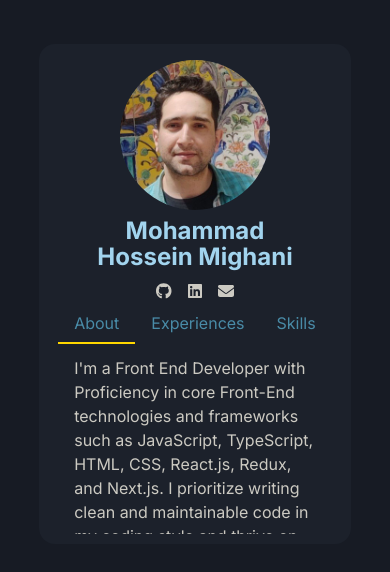
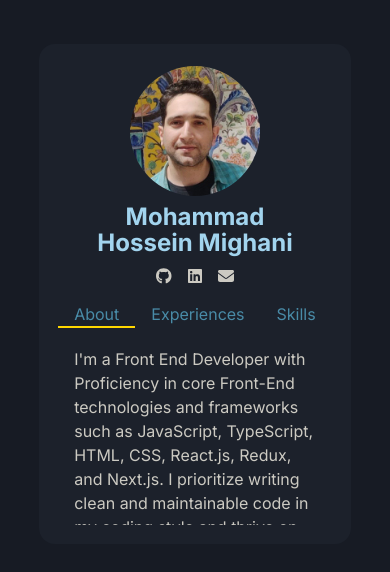
Before and after one commit to MHMighani/mhmighani.github.io, a Next.js app: page / in a window 390 px wide. Shown: the part 128-700 px from the top of the page. Built offline with nearby package versions, Linux system fonts and the light colour scheme.

Commit message:
fix: style

```diff
--- a/src/components/NavigationSection/index.tsx
+++ b/src/components/NavigationSection/index.tsx
@@ -8,12 +8,7 @@ function NavigationSection() {
   return (
     <section className={styles.navigation_section}>
       <div className={styles.profile_and_contact}>
-        <Image
-          className={styles.profile_image}
-          width={150}
-          src={introImage}
-          alt="me"
-        />
+        <Image className={styles.profile_image} src={introImage} alt="me" />
         <div className={styles.name_contact}>
           <h2 className={styles.name}>Mohammad Hossein Mighani</h2>
           <Reachme />
--- a/src/components/NavigationSection/styles.module.scss
+++ b/src/components/NavigationSection/styles.module.scss
@@ -7,6 +7,13 @@
 
 .profile_image {
     border-radius: 100%;
+    width: 150px;
+    height: 150px;
+
+    @media screen and (max-width: 425px) {
+        width: 130px;
+        height: 130px;
+    }
 }
 
 .profile_and_contact {
--- a/src/components/SkillsSet/styles.module.scss
+++ b/src/components/SkillsSet/styles.module.scss
@@ -1,7 +1,5 @@
 .skills {
     display: grid;
-    grid-template-columns: repeat(4, 1fr);
-    // display: flex;
-    // flex-wrap: wrap;
+    grid-template-columns: repeat(auto-fit, minmax(100px, 1fr));
     gap: 1rem;
 }
--- a/src/components/Tab/components/TabNavItem/styles.module.scss
+++ b/src/components/Tab/components/TabNavItem/styles.module.scss
@@ -16,7 +16,6 @@
         height: 2px;
         width: 0;
         left: 0;
-        bottom: -4px;
         background-color: gold;
     }
 
```
